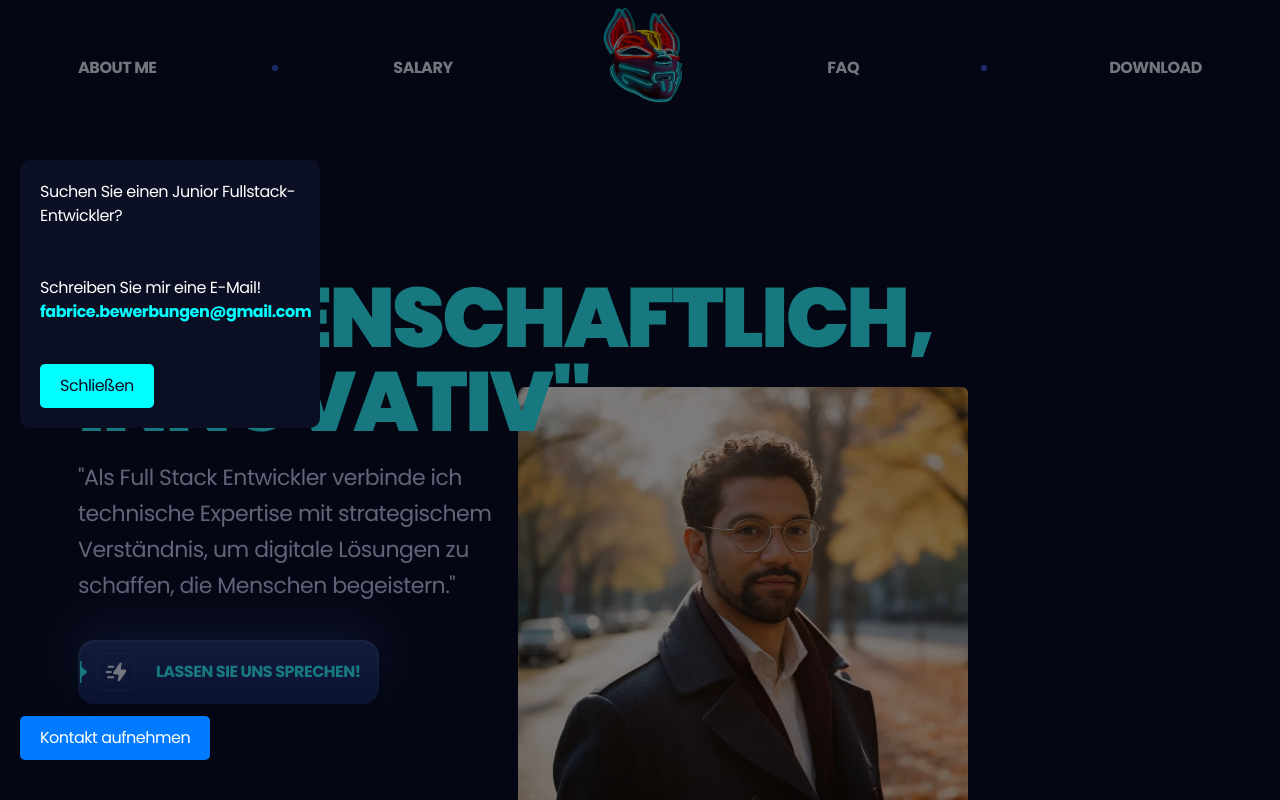
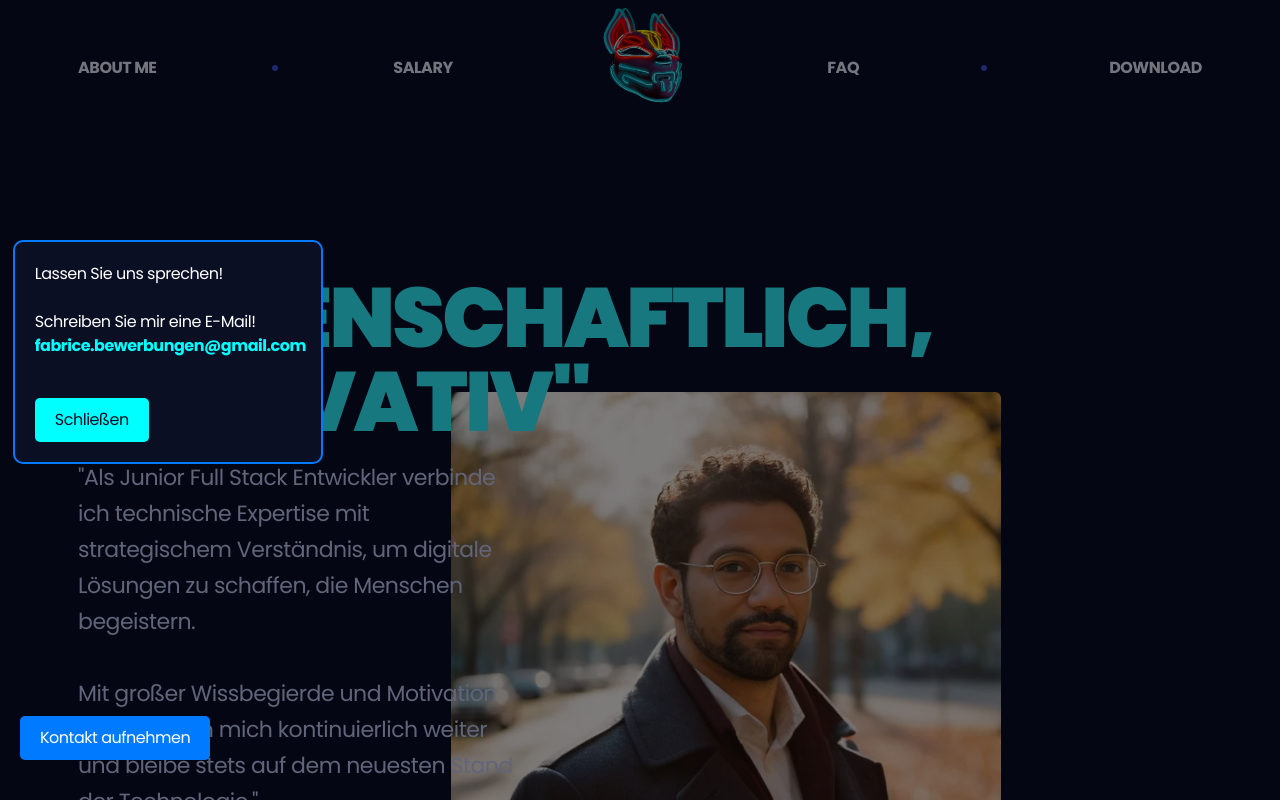
Before and after one commit to FabriceMru/Portfolio-Fabrice-Nadal, a React (Vite) app: page / in a window 1280 px wide. Both pictures are taken after a click on the button "Kontakt aufnehmen". Shown: the top 800 px of the page. Built offline with nearby package versions, Linux system fonts and the light colour scheme.

Commit message:
changed Size of pic an worked on text

```diff
--- a/src/components/PopUpCTA.jsx
+++ b/src/components/PopUpCTA.jsx
@@ -49,17 +49,18 @@ const PopupCTA = () => {
             exit={{ opacity: 0, x: -100 }}
             style={{
               position: "fixed",
-              top: "20%",
-              left: "20px", // Popup auf der linken Seite
+              top: "30%",
+              left: "1%", // Popup auf der linken Seite
               background: "#0a0f24",
               padding: "20px",
               borderRadius: "10px",
               color: "white",
               zIndex: 9999,
-              width: "300px",
+              width: "310px",
+              border: "2px solid #007bff",
             }}
           >
-            <h2>Suchen Sie einen Junior Fullstack-Entwickler?</h2> <br />
+            <h2>Lassen Sie uns sprechen!</h2>
             <br />
             <p>Schreiben Sie mir eine E-Mail!</p>
             <a
--- a/src/sections/Hero.jsx
+++ b/src/sections/Hero.jsx
@@ -3,7 +3,7 @@ import Button from "../components/Button.jsx";
 
 const Hero = () => {
   return (
-    <section className="relative pt-60 pb-40 max-lg:pt-52 max-lg:pb-36 max-md:pt-36 max-md:pb-32">
+    <section className="relative pt-60 pb-10 max-lg:pt-52 max-lg:pb-36 max-md:pt-36 max-md:pb-32">
       <Element name="hero">
         <div className="container">
           <div className="relative z-2 max-w-512 max-lg:max-w-388">
@@ -22,20 +22,26 @@ const Hero = () => {
             </div>
 
             <p className="max-w-440 mb-9 body-1 max-md:mb-10">
-              "Als Full Stack Entwickler verbinde ich technische Expertise mit
-              strategischem Verständnis, um digitale Lösungen zu schaffen, die
-              Menschen begeistern."
+              "Als Junior Full Stack Entwickler verbinde ich technische
+              Expertise mit strategischem Verständnis, um digitale Lösungen zu
+              schaffen, die Menschen begeistern.
+              <br />
+              <br />
+              Mit großer Wissbegierde und Motivation entwickle ich mich
+              kontinuierlich weiter und bleibe stets auf dem neuesten Stand der
+              Technologie."
+              <br />
+              <br />
+              Lassen Sie uns sprechen und nehmen Sie gerne Kontakt mit mir auf!
             </p>
-            <LinkScroll to="features" offset={-100} spy smooth>
-              <Button icon="/images/zap.svg">Lassen Sie uns sprechen!</Button>
-            </LinkScroll>
+            <LinkScroll to="features" offset={-100} spy smooth></LinkScroll>
           </div>
 
           {/* Bild für größere Bildschirme */}
-          <div className="flex-2 ml-2 absolute left-[calc(75%-450px)] top-[calc(86%-400px)] w-full my-11 hidden md:block">
+          <div className="flex-2 ml-2 absolute left-[calc(81.5%-600px)] top-[calc(74.5%-400px)] w-full my-11 hidden md:block">
             <img
               src="/images/Fabrice_autumn.png"
-              className="w-full h-auto max-w-full md:max-w-[450px] rounded-md"
+              className="w-full h-auto max-w-full md:max-w-[550px] rounded-md"
               alt="hero"
             />
           </div>
```
